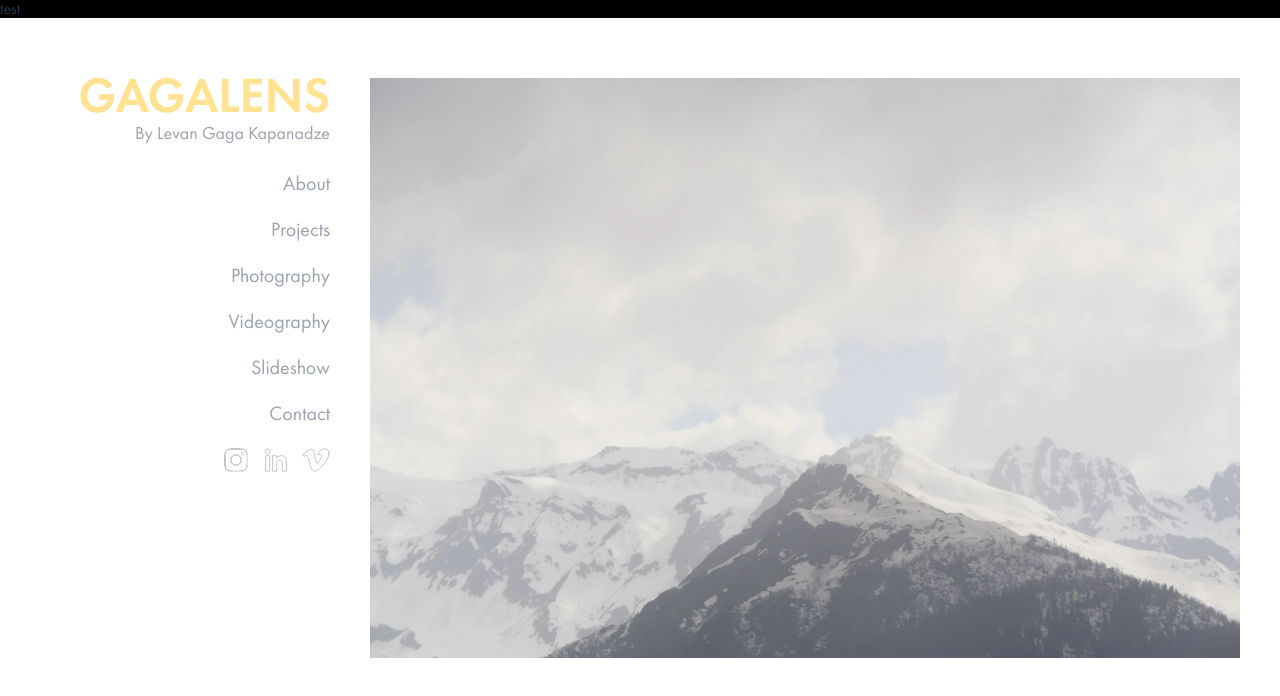
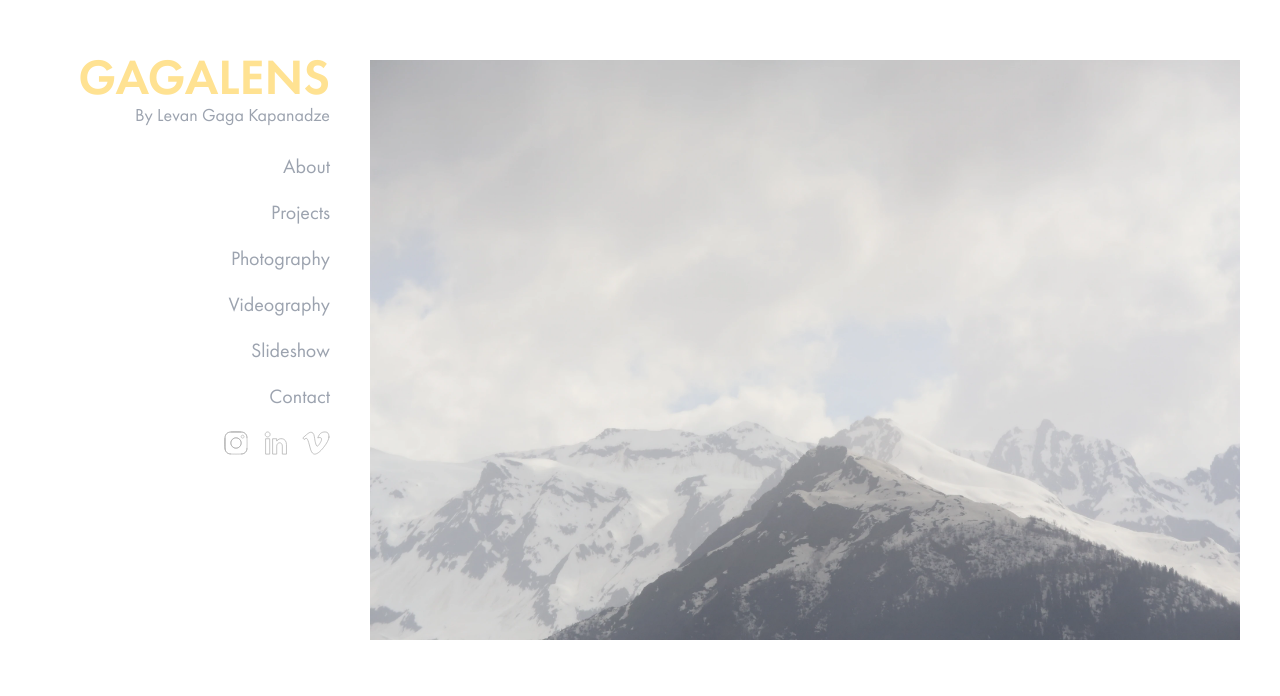
Before and after one commit to ByPro8/gaga, a React (Vite) app: page / in a window 1280 px wide. Shown: the top 696 px of the page. Built offline with nearby package versions, Linux system fonts and the light colour scheme.

Commit message:
tst removed

```diff
--- a/src/pages/Home.tsx
+++ b/src/pages/Home.tsx
@@ -27,7 +27,6 @@ export default function Home() {
     // >
     <div className="relative min-h-screen w-full">
       <MobileBGIMG />
-      <h1 className="bg-black">test</h1>
       {/* Content on top of background */}
       <div className="z-10 flex min-h-screen w-full sm:flex-col lg:flex-row">
         <Menu isHome={true} />
```
